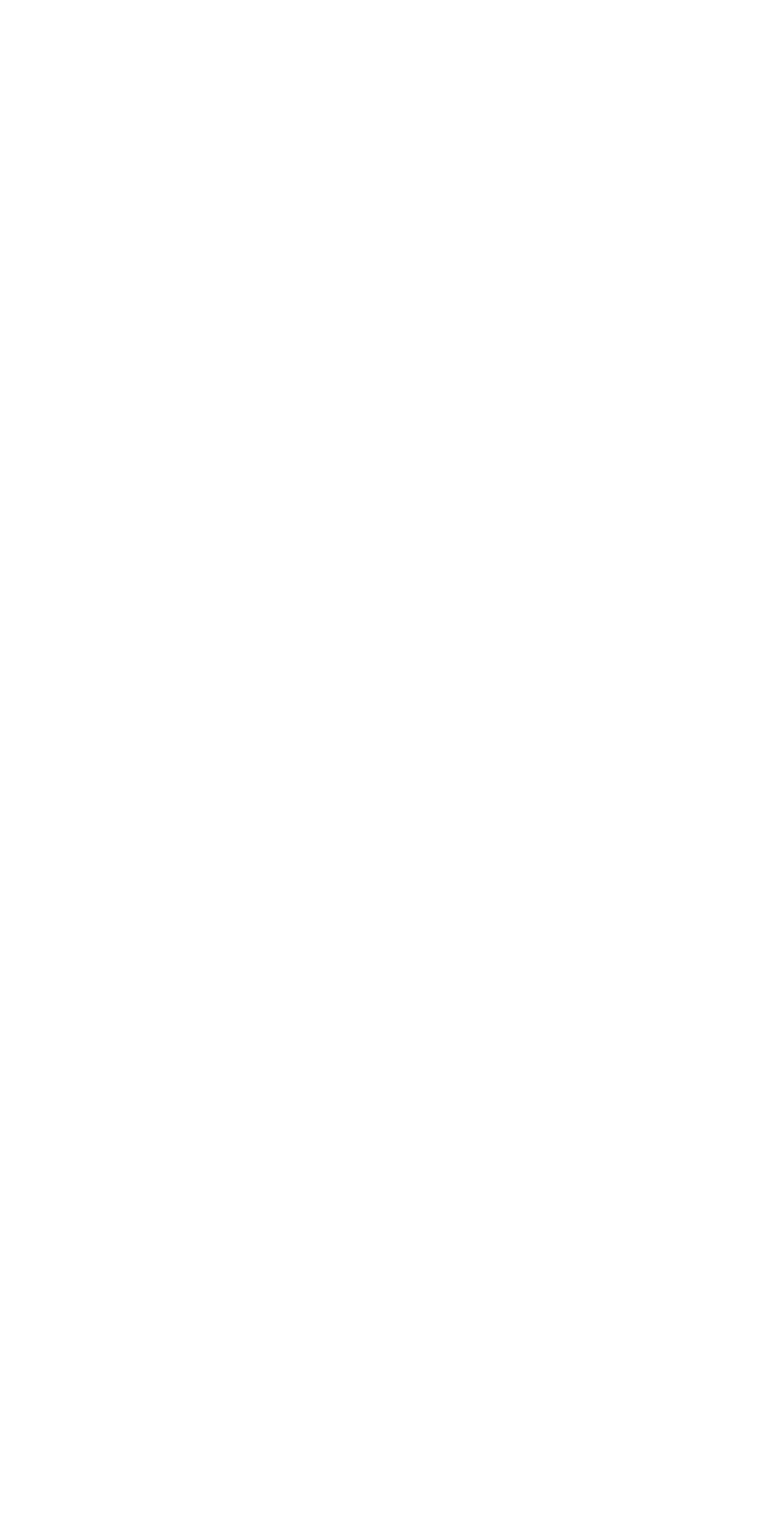
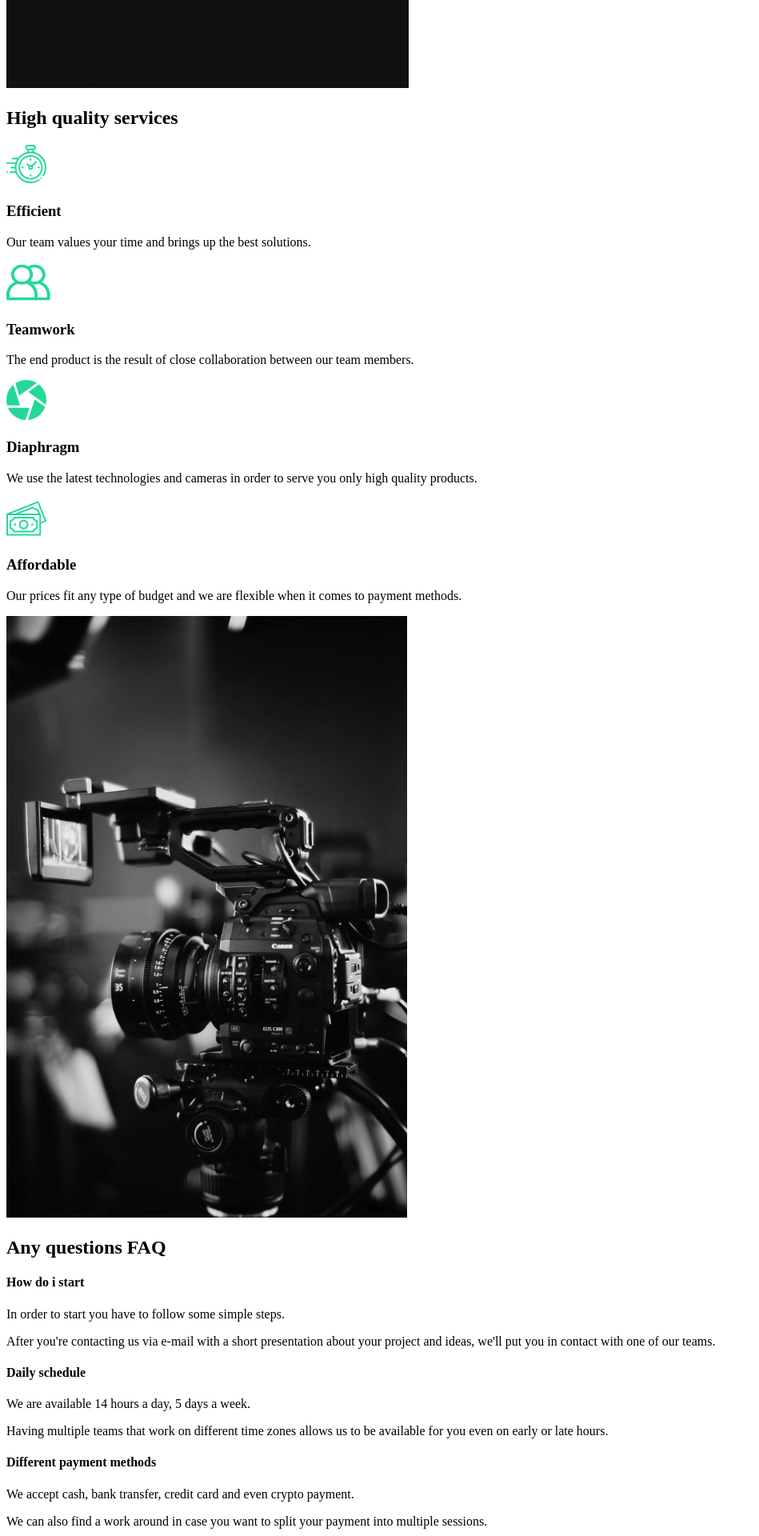
Before and after one commit to easternjamm/capture, a React (Create React App) app: page / in a window 1280 px wide. Shown: the part 860-2780 px from the top of the page at 80% size, without its empty margins (0-949 px from the left). Before the commit the page ends 800 px from the top, so only its background shows below. Built offline with nearby package versions, Linux system fonts and the light colour scheme.

Commit message:
2. Main page html setup

```diff
--- a/src/App.js
+++ b/src/App.js
@@ -1,7 +1,9 @@
+import AboutUs from "./pages/AboutUs";
+
 function App() {
   return (
     <div className='App'>
-      <h1>Film</h1>
+      <AboutUs />
     </div>
   );
 }
--- /dev/null
+++ b/src/components/AboutSection.js
@@ -0,0 +1,31 @@
+import home1 from "../img/home1.png";
+
+const AboutSection = () => {
+  return (
+    <div className='description'>
+      <div className='title'>
+        <div className='hide'>
+          <h2>We work to make</h2>
+        </div>
+        <div className='hide'>
+          <h2>
+            your <span>dreams</span> come
+          </h2>
+        </div>
+        <div className='hide'>
+          <h2>true.</h2>
+        </div>
+        <p>
+          Contact us for any photography or videography ideas that you have. We
+          have professionals with amazing skills.
+        </p>
+        <button>Contact Us</button>
+      </div>
+      <div className='image'>
+        <img src={home1} alt='guy with a camera' />
+      </div>
+    </div>
+  );
+};
+
+export default AboutSection;
--- /dev/null
+++ b/src/components/FaqSection.js
@@ -0,0 +1,54 @@
+const FaqSection = () => {
+  return (
+    <div className='faq'>
+      <h2>
+        Any questions <span>FAQ</span>
+      </h2>
+      <div className='question'>
+        <h4>How do i start</h4>
+        <div className='answer'>
+          <p>In order to start you have to follow some simple steps.</p>
+          <p>
+            After you're contacting us via e-mail with a short presentation
+            about your project and ideas, we'll put you in contact with one of
+            our teams.
+          </p>
+        </div>
+      </div>
+      <div className='question'>
+        <h4>Daily schedule</h4>
+        <div className='answer'>
+          <p>We are available 14 hours a day, 5 days a week.</p>
+          <p>
+            Having multiple teams that work on different time zones allows us to
+            be available for you even on early or late hours.
+          </p>
+        </div>
+      </div>
+      <div className='question'>
+        <h4>Different payment methods</h4>
+        <div className='answer'>
+          <p>
+            We accept cash, bank transfer, credit card and even crypto payment.
+          </p>
+          <p>
+            We can also find a work around in case you want to split your
+            payment into multiple sessions.
+          </p>
+        </div>
+      </div>
+      <div className='question'>
+        <h4>What products do you offer</h4>
+        <div className='answer'>
+          <p>We touch almost anything regarding photos and videos</p>
+          <p>
+            We never had a project which we couldn't take care of. Using the
+            latest hardware and software allows us to fit any needs.
+          </p>
+        </div>
+      </div>
+    </div>
+  );
+};
+
+export default FaqSection;
--- /dev/null
+++ b/src/components/ServicesSection.js
@@ -0,0 +1,61 @@
+import clock from "../img/clock.svg";
+import diaphragm from "../img/diaphragm.svg";
+import money from "../img/money.svg";
+import teamwork from "../img/teamwork.svg";
+import home2 from "../img/home2.png";
+
+const ServicesSection = () => {
+  return (
+    <div className='services'>
+      <div className='description'>
+        <h2>
+          High <span>quality</span> services
+        </h2>
+        <div className='cards'>
+          <div className='card'>
+            <div className='icon'>
+              <img src={clock} alt='clock' />
+              <h3>Efficient</h3>
+            </div>
+            <p>Our team values your time and brings up the best solutions.</p>
+          </div>
+          <div className='card'>
+            <div className='icon'>
+              <img src={teamwork} alt='teamwork' />
+              <h3>Teamwork</h3>
+            </div>
+            <p>
+              The end product is the result of close collaboration between our
+              team members.
+            </p>
+          </div>
+          <div className='card'>
+            <div className='icon'>
+              <img src={diaphragm} alt='diaphragm' />
+              <h3>Diaphragm</h3>
+            </div>
+            <p>
+              We use the latest technologies and cameras in order to serve you
+              only high quality products.
+            </p>
+          </div>
+          <div className='card'>
+            <div className='icon'>
+              <img src={money} alt='money' />
+              <h3>Affordable</h3>
+            </div>
+            <p>
+              Our prices fit any type of budget and we are flexible when it
+              comes to payment methods.
+            </p>
+          </div>
+        </div>
+      </div>
+      <div className='image'>
+        <img src={home2} alt='camera' />
+      </div>
+    </div>
+  );
+};
+
+export default ServicesSection;
--- /dev/null
+++ b/src/pages/AboutUs.js
@@ -0,0 +1,15 @@
+import AboutSection from "../components/AboutSection";
+import ServicesSection from "../components/ServicesSection";
+import FaqSection from "../components/FaqSection";
+
+const AboutUs = () => {
+  return (
+    <>
+      <AboutSection />
+      <ServicesSection />
+      <FaqSection />
+    </>
+  );
+};
+
+export default AboutUs;
```
